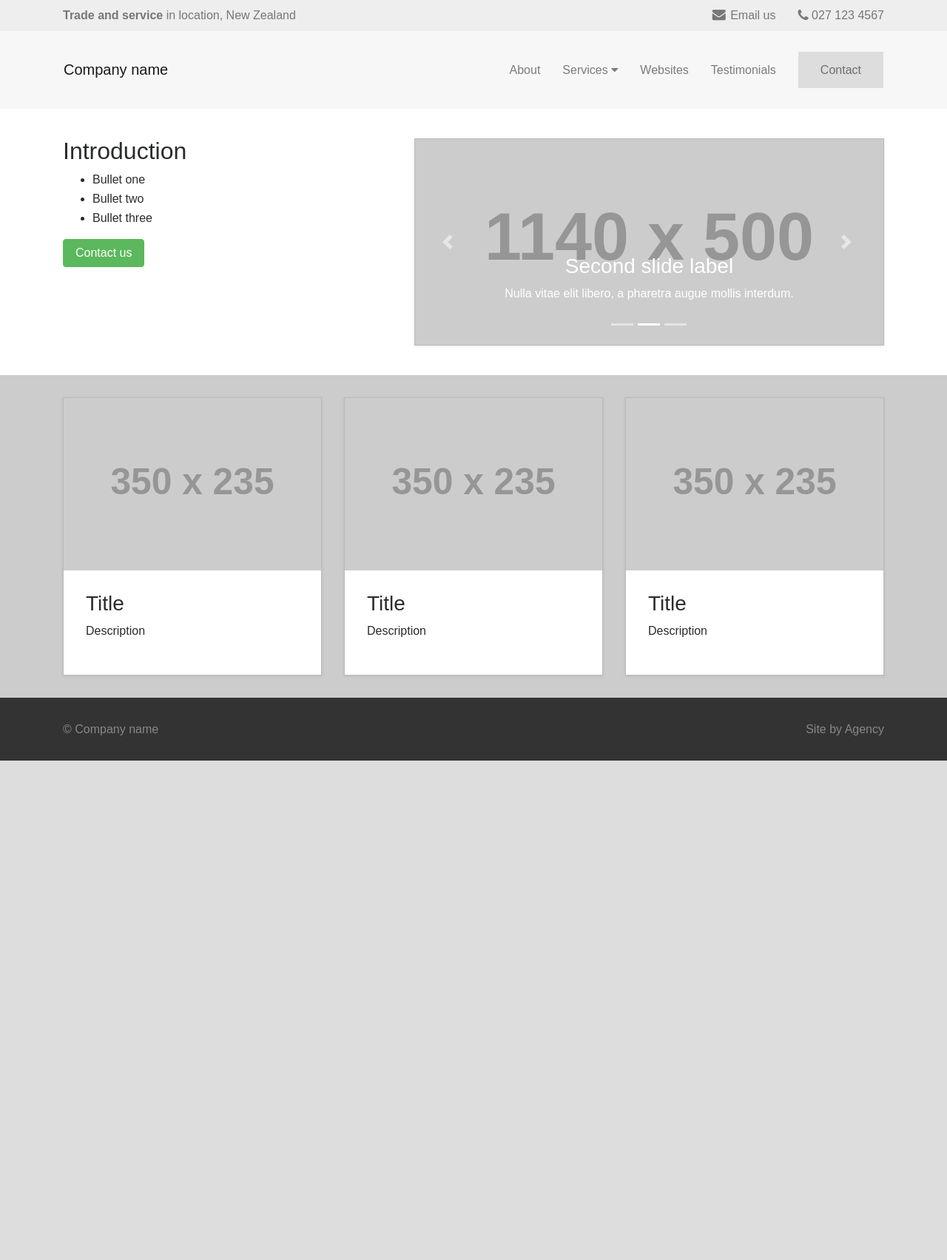
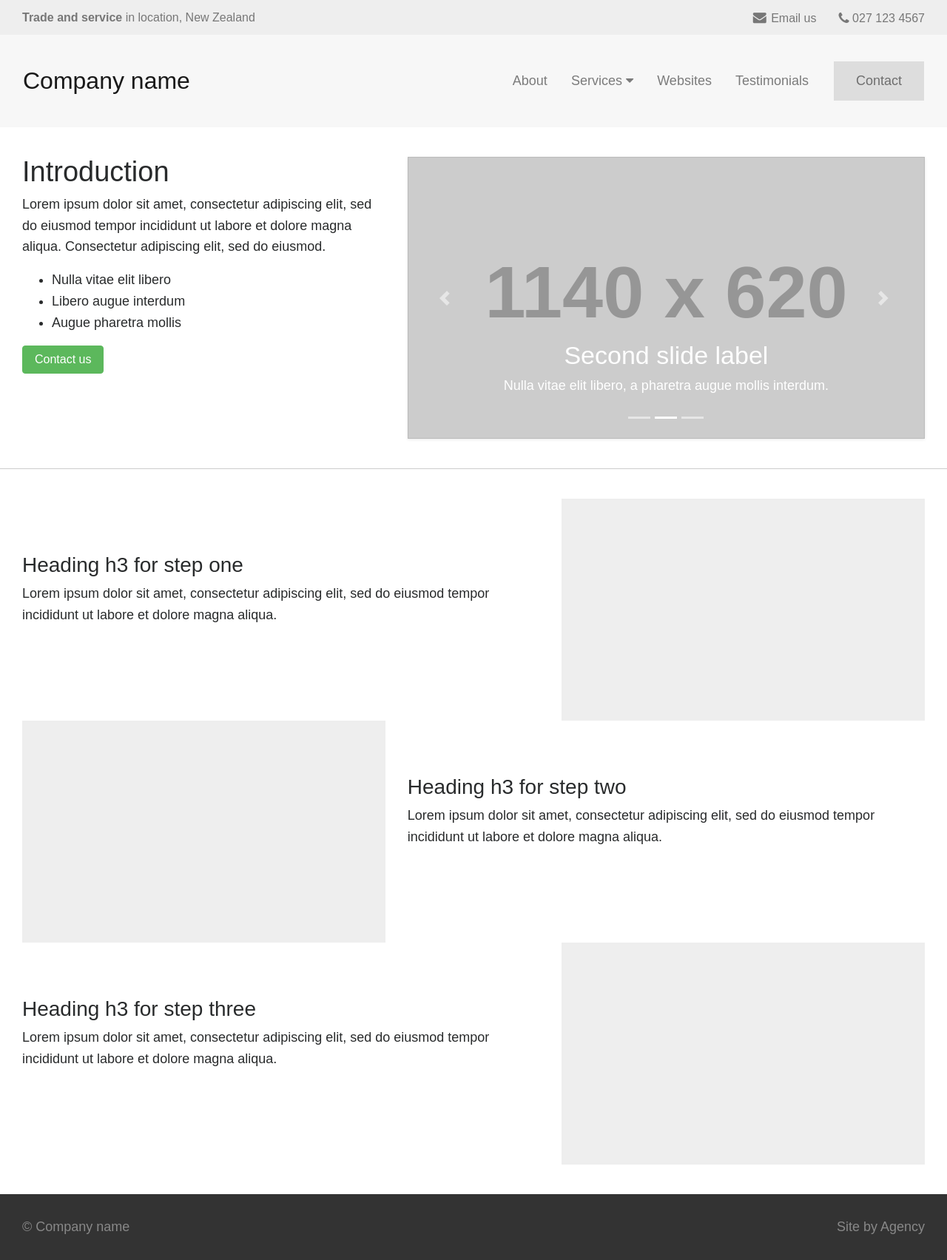
Before and after one commit to soulroll/jekyll-bootstrap-5, a Jekyll site: the page built from _pages/home.md, in a window 1280 px wide. Shown: the whole page at 74% size. Built offline with Jekyll 4.4.1, drawn with Linux system fonts in a browser that asks for light colours; before the commit the page ends 1028 px from its top, so only the background shows below that.

Commit message:
MAJOR: some bigger font updates

```diff
--- a/js/src/app.js
+++ b/_js/src/app.js
@@ -1,8 +1,6 @@
 window.$ = window.jQuery = require('jquery');
 global.Tether = require('tether');
 var bootstrap = require('bootstrap');
-
-
 
 $('.dropdown-chevron-mobile').on('click', function(e) {
   $('.subcategory').toggleClass("open");
--- a/_layouts/home.html
+++ b/_layouts/home.html
@@ -10,11 +10,12 @@
       <div class="col-xl-5 col-lg-5 col-md-12 col-sm-12">
 
         <div class="home-intro">
-          <h2>Introduction</h2>
+          <h1>Introduction</h1>
+          <p>Lorem ipsum dolor sit amet, consectetur adipiscing elit, sed do eiusmod tempor incididunt ut labore et dolore magna aliqua. Consectetur adipiscing elit, sed do eiusmod.</p>
           <ul>
-            <li>Bullet one</li>
-            <li>Bullet two</li>
-            <li>Bullet three</li>
+            <li>Nulla vitae elit libero</li>
+            <li>Libero augue interdum</li>
+            <li>Augue pharetra mollis</li>
           </ul>
           <a href="/" class="btn btn-success">Contact us</a>
         </div>
@@ -33,23 +34,23 @@
             </ol>
             <div class="carousel-inner" role="listbox">
               <div class="carousel-item active">
-                <img class="d-block img-fluid" src="http://placehold.it/1140x500" alt="First slide">
+                <img class="d-block img-fluid" src="http://placehold.it/1140x620" alt="First slide">
                 <div class="carousel-caption d-none d-md-block">
-                  <h3>First slide label</h3>
+                  <h2>First slide label</h2>
                   <p>Nulla vitae elit libero, a pharetra augue mollis interdum.</p>
                 </div>
               </div>
               <div class="carousel-item">
-                <img class="d-block img-fluid" src="http://placehold.it/1140x500" alt="Second slide">
+                <img class="d-block img-fluid" src="http://placehold.it/1140x620" alt="Second slide">
                 <div class="carousel-caption d-none d-md-block">
-                  <h3>Second slide label</h3>
+                  <h2>Second slide label</h2>
                   <p>Nulla vitae elit libero, a pharetra augue mollis interdum.</p>
                 </div>
               </div>
               <div class="carousel-item">
-                <img class="d-block img-fluid" src="http://placehold.it/1140x500" alt="Third slide">
+                <img class="d-block img-fluid" src="http://placehold.it/1140x620" alt="Third slide">
                 <div class="carousel-caption d-none d-md-block">
-                  <h3>Third slide label</h3>
+                  <h2>Third slide label</h2>
                   <p>Nulla vitae elit libero, a pharetra augue mollis interdum.</p>
                 </div>
               </div>
@@ -72,7 +73,7 @@
   </div>
 </div>
 
-<div class="container-full home-page-center-background">
+<div class="container-full home-page-center-background" style="display: none;">
   <div class="container">
     <div class="row">
       <div class="col-xl-4 col-lg-4">
@@ -107,10 +108,63 @@
           <div class="home-box-content">
             <h3>Title</h3>
             <p>Description</p>
-            <a href="/"></a>
+            <a href="/">More info</a>
           </div>
         </div>
       </div>
     </div>
   </div>
 </div>
+
+<div class="container-full home-page-step-process" style="border-top:1px solid #ccc;">
+  <div class="container">
+
+
+    <div class="row">
+
+      <div class="col-xl-7 col-lg-7">
+        <div class="step-information">
+          <h3>Heading h3 for step one</h3>
+          <p>Lorem ipsum dolor sit amet, consectetur adipiscing elit, sed do eiusmod tempor incididunt ut labore et dolore magna aliqua.</p>
+        </div>
+      </div>
+      <div class="col-xl-5 col-lg-5">
+        <div class="step-image">
+          <div style="background-color: #eee; width:100%; height:300px; float:left; padding:20px;"></div>
+        </div>
+      </div>
+
+    </div>
+    <div class="row">
+
+      <div class="col-xl-5 col-lg-5">
+        <div class="step-image">
+          <div style="background-color: #eee; width:100%; height:300px; float:left; padding:20px;"></div>
+        </div>
+      </div>
+      <div class="col-xl-7 col-lg-7">
+        <div class="step-information">
+          <h3>Heading h3 for step two</h3>
+          <p>Lorem ipsum dolor sit amet, consectetur adipiscing elit, sed do eiusmod tempor incididunt ut labore et dolore magna aliqua.</p>
+        </div>
+      </div>
+
+    </div>
+    <div class="row">
+
+      <div class="col-xl-7 col-lg-7">
+        <div class="step-information">
+          <h3>Heading h3 for step three</h3>
+          <p>Lorem ipsum dolor sit amet, consectetur adipiscing elit, sed do eiusmod tempor incididunt ut labore et dolore magna aliqua.</p>
+        </div>
+      </div>
+      <div class="col-xl-5 col-lg-5">
+        <div class="step-image">
+          <div style="background-color: #eee; width:100%; height:300px; float:left; padding:20px;"></div>
+        </div>
+      </div>
+
+    </div>
+
+  </div>
+</div>
--- a/_scss/layout/_header.scss
+++ b/_scss/layout/_header.scss
@@ -1,7 +1,11 @@
 /* Header */
 header {
-  @include rem(padding, 20px 0px 20px 0px);
+  @include rem(padding, 25px 0px 25px 0px);
   .container {
     padding: 0;
   }
 }
+
+.navbar-brand {
+  font-size: 32px;
+}
--- a/_scss/layout/_topbar.scss
+++ b/_scss/layout/_topbar.scss
@@ -1,6 +1,6 @@
 /* Header */
 .topbar {
-  @include rem(padding, 8px 0px 8px 0px);
+  @include rem(padding, 9px 0px 9px 0px);
   background-color: #eee;
   h1 {
     display: inline;
@@ -15,8 +15,11 @@
 }
 .phone,
 .email {
+  position: relative;
+  top: 3px;
   float: right;
   color: #777;
+  font-size: 16px;
 }
 .email {
   @include rem(margin-right, 30px);
--- a/_scss/main.scss
+++ b/_scss/main.scss
@@ -25,3 +25,6 @@
 
 /* Components */
 @import "components/navbar";
+
+/* Typography */
+@import "typography/headings";
--- a/gulpfile.js
+++ b/gulpfile.js
@@ -62,7 +62,7 @@
 
 // Compile and minify Javascript into one bundle file
 gulp.task('js', function(done) {
-    gulp.src('js/src/*.js', function(err, files) {
+    gulp.src('_js/src/*.js', function(err, files) {
         if(err) done(err);
 
         var tasks = files.map(function(entry) {
@@ -89,7 +89,7 @@
  */
 gulp.task('watch', function () {
     gulp.watch('_scss/**/*.scss', ['sass']);
-    gulp.watch('_js/*.js', ['js']);
+    gulp.watch('_js/**/*.js', ['js']);
     gulp.watch(['*.html', '_layouts/*.html', '_pages/*', '_posts/*', '_data/*', '_includes/*'], ['jekyll-rebuild']);
 });
 
```
Also changed, not shown: other parts of _layouts/home.html (+2 -2 lines), _scss/base/_global.scss (+7 -1 lines), _scss/components/_navbar.scss (+9 -7 lines), _scss/pages/_home-page.scss (+13 -13 lines), _scss/typography/_headings.scss (added, +7 -0 lines), _includes/header.html (line endings or trailing spaces), _layouts/page.html (line endings or trailing spaces), _scss/mixins/_rem.scss (line endings or trailing spaces), css/main.css.
